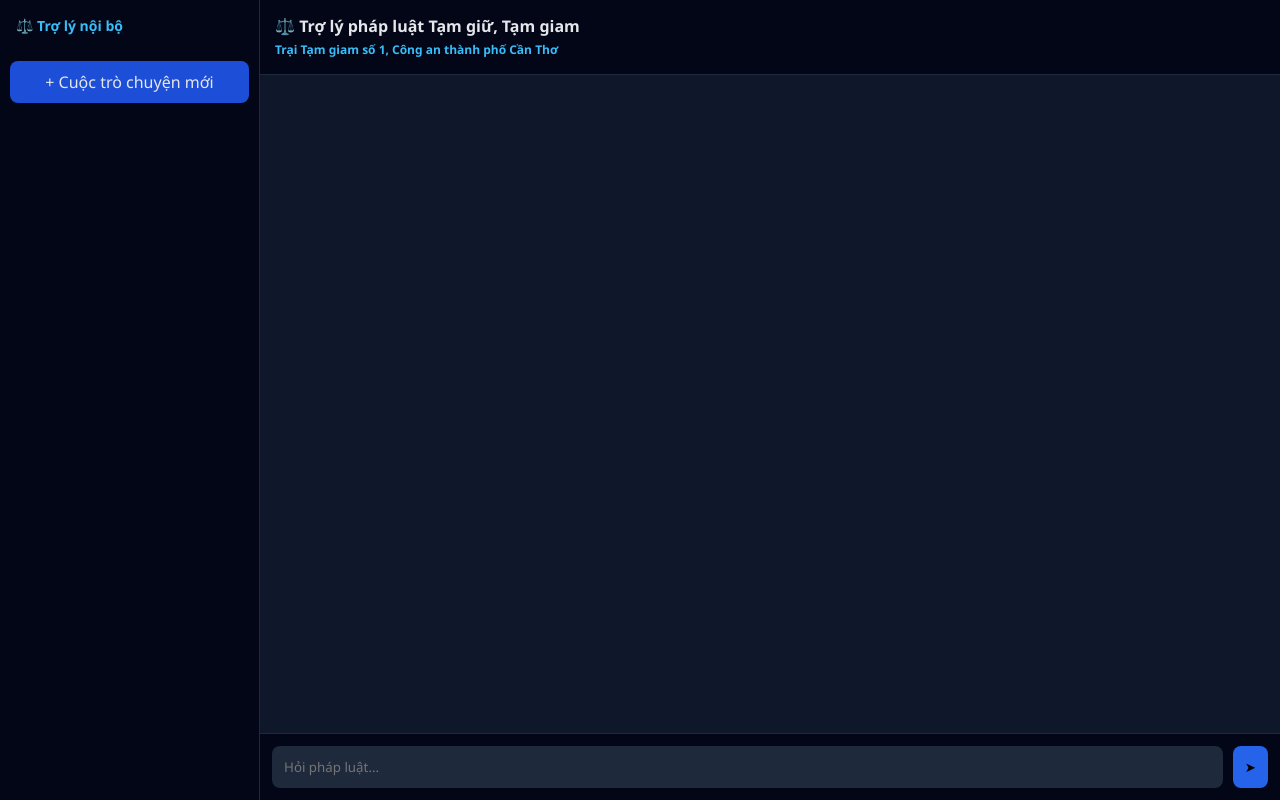
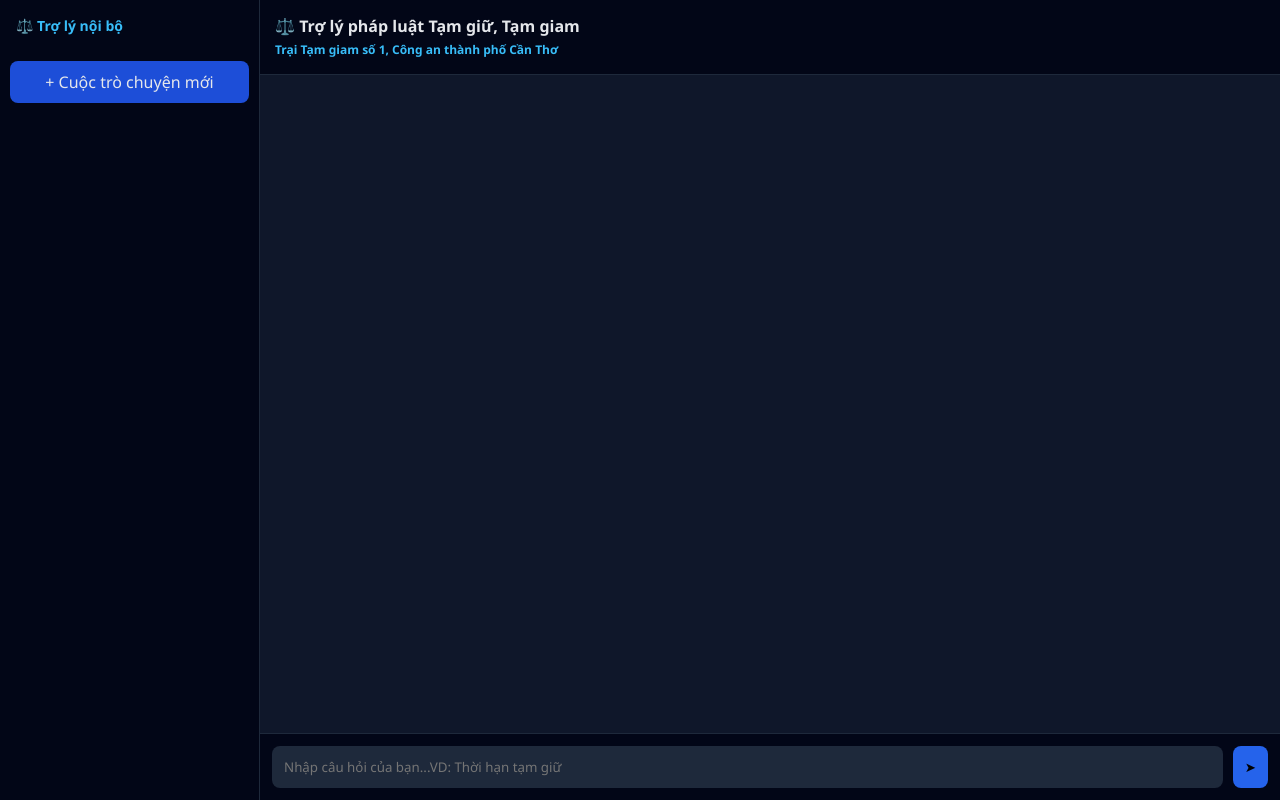
Before and after one commit to ntday/chat_bot_v1, a website: page public/index.html in a window 1280 px wide. Drawn offline with Linux system fonts and the light colour scheme.

Commit message:
Update index.html

```diff
--- a/public/index.html
+++ b/public/index.html
@@ -170,7 +170,7 @@
     <div class="messages" id="box"></div>
 
     <div class="input-box">
-      <input id="input" placeholder="Hỏi pháp luật..." />
+      <input id="input" placeholder="Nhập câu hỏi của bạn...VD: Thời hạn tạm giữ" />
       <button onclick="send()">➤</button>
     </div>
 
```
